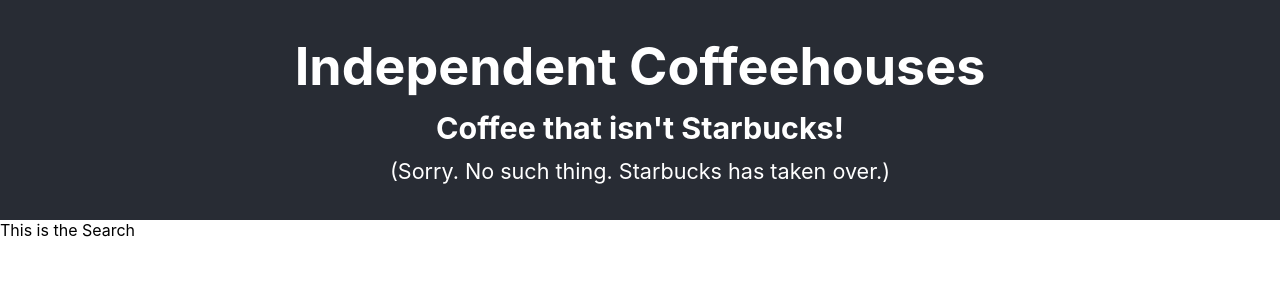
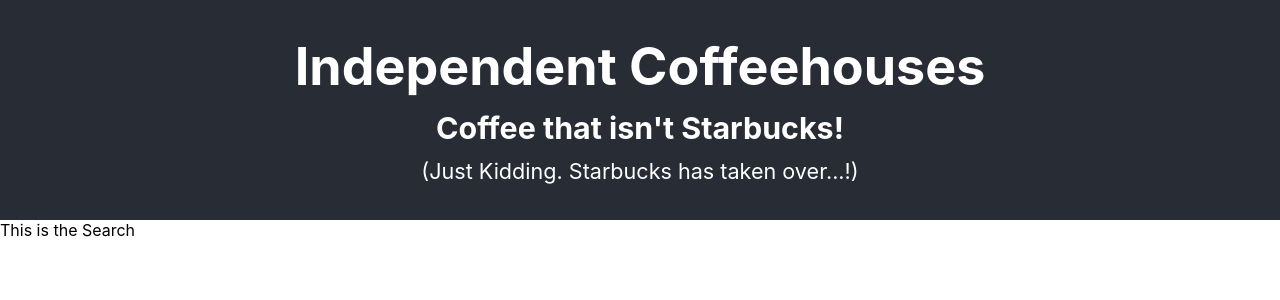
Before and after one commit to terribedore/local-coffee-map, a React (Create React App) app: page / in a window 1280 px wide. Shown: the top 300 px of the page. Built offline with nearby package versions, Linux system fonts and the light colour scheme; no server answers.

Commit message:
Changed up the name of the app

```diff
--- a/src/App.js
+++ b/src/App.js
@@ -99,7 +99,7 @@
         <header className="App-header">
         <h1 className="App-title">Independent Coffeehouses</h1>
         <h3 className="App-desc">Coffee that isn't Starbucks!</h3>
-        <p className="App-joke">(Sorry. No such thing. Starbucks has taken over.)</p>
+        <p className="App-joke">(Just Kidding. Starbucks has taken over...!)</p>
         </header>
         <main>
           <Search
```
